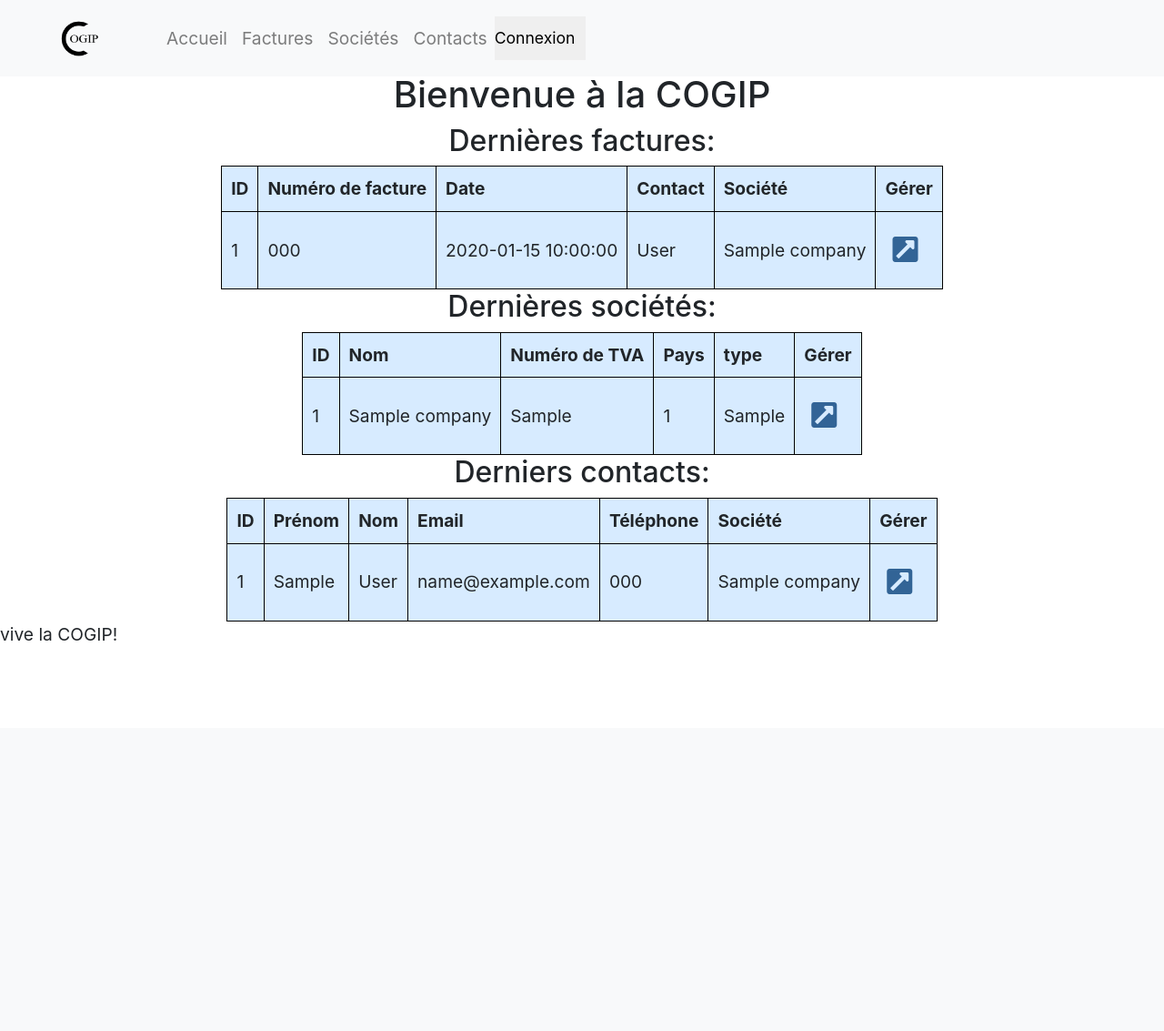
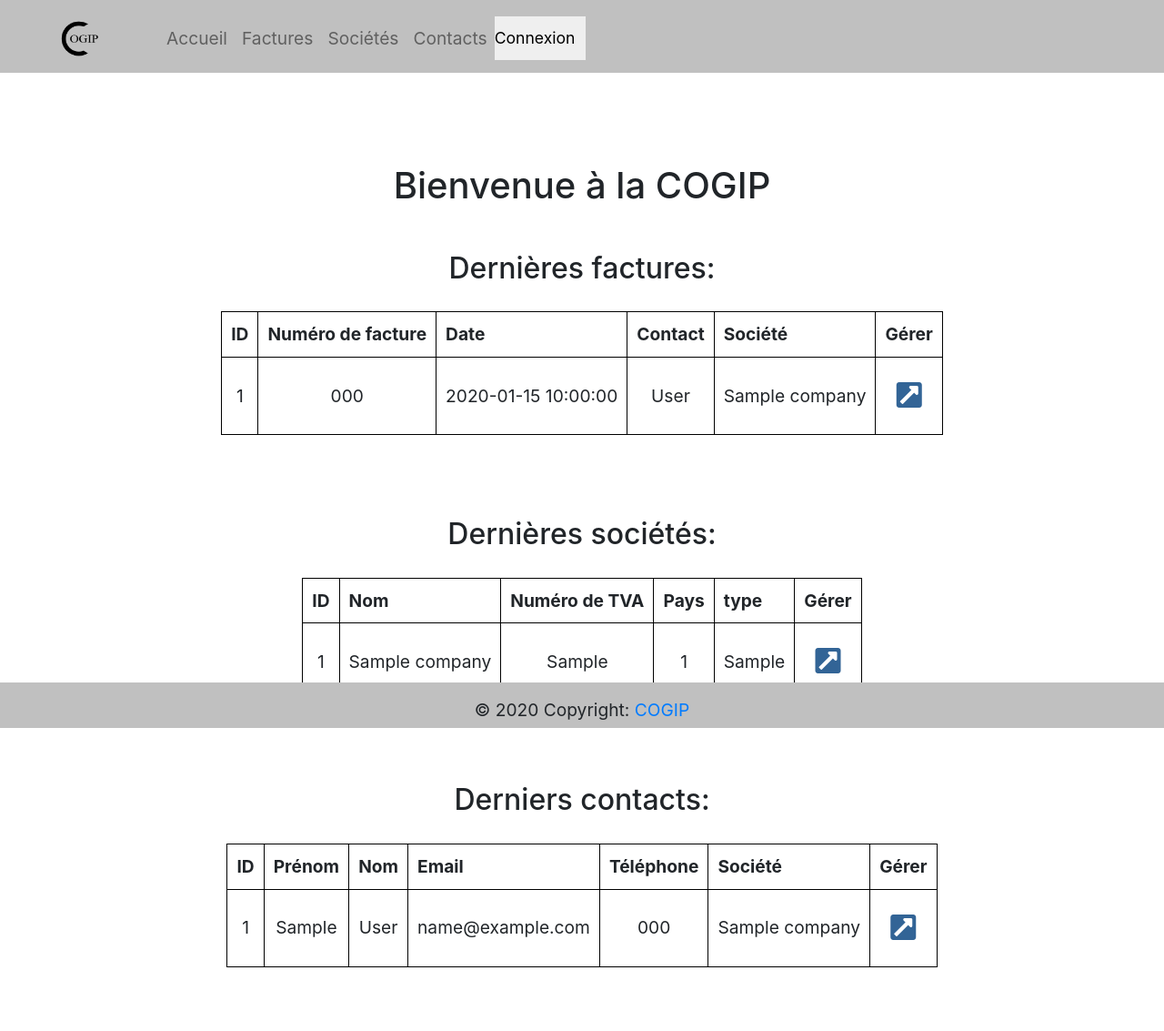
Before and after one commit to DewerseB/COGIP-app, a PHP site: page / in a window 1280 px wide. Shown: the whole page at 91% size. Before the commit the page ends 704 px from the top, so only its background shows below. Run offline with PHP 8.4, Linux system fonts and the light colour scheme; tables that the repository leaves empty or names only in its code hold one stand-in row (values such as "Sample post").

Commit message:
header, footer et mise en place du css pour les pages

```diff
--- a/public/css/style.css
+++ b/public/css/style.css
@@ -3,6 +3,14 @@ main {
     display: flex;
     flex-direction: column;
     align-items: center;
+    position: relative;
+    margin-top: 100px;
+}
+
+body {
+    height: 100%;
+    margin: 0;
+    padding: 0;
 }
 
 header,
@@ -12,6 +20,7 @@ footer {
     display: flex;
     justify-content: center;
     align-items: center;
+    background-color: #c0c0c0;
 }
 
 a {
@@ -24,7 +33,8 @@ a {
     display: flex;
     flex-direction: column;
     padding: 2rem;
-    background-color: rgb(215, 235, 255);
+    background-color: #c0c0c0;
+    margin: auto;
 }
 
 div.form {
@@ -63,6 +73,7 @@ button {
 
 button.nav {
     font-size: 1.1rem;
+    text-align: center;
     /* background: rgb(150, 200, 250); */
 }
 
@@ -95,41 +106,43 @@ button:active {
 }
 
 /* affichage des données */
-/* partie maxendre css */
+
 table {
     border-collapse: collapse;
     display: flex;
     justify-content: center;
     align-items: center;
-    background-color: rgb(215, 235, 255);
+    margin-bottom: 70px;
+    /* background-color: rgb(215, 235, 255); */
+    /* border: 1px solid black; */
 }
 
-tbody {
-    background-color: rgb(215, 235, 255);
-}
+/* tbody {
+     background-color: rgb(215, 235, 255);
+} */
 
 th,
 td {
     border: 1px solid black;
     padding: 10px;
-}
-
-.container {
-    display: flex;
-    justify-content: center;
-    align-items: center;
+    text-align: center;
 }
 
 h1 {
     text-align: center;
+
+    padding-bottom: 20px;
 }
 
 h2 {
     text-align: center;
+    padding-top: 20px;
+    padding-bottom: 20px;
 }
 
 .navbar-nav {
     flex-direction: row;
+    float: left;
 }
 
 .nav-link {
@@ -140,3 +153,18 @@ nav {
     text-align: center;
     justify-content: center;
 }
+
+footer {
+    position: fixed;
+    bottom: 0;
+    width: 100%;
+    height: 50px;
+}
+
+.contactDetails {
+    text-align: center;
+}
+
+#pLog {
+    text-align: center;
+}
--- a/view/footer.php
+++ b/view/footer.php
@@ -1,3 +1,10 @@
-<footer>
-    <p>vive la COGIP!</p>
+<!-- Footer -->
+<footer class="page-footer font-small blue">
+
+  <!-- Copyright -->
+  <div class="footer-copyright text-center py-3">© 2020 Copyright:
+    <a href="/COGIP-app/dashboard">COGIP</a>
+  </div>
+  <!-- Copyright -->
+
 </footer>
--- a/view/header.php
+++ b/view/header.php
@@ -1,7 +1,7 @@
 <header>
 
 
-    <nav class="navbar navbar-expand-lg navbar-light bg-light">
+    <nav class="navbar navbar-expand-lg navbar-light  background-color: #c0c0c0;">
   <a class="navbar-brand" href="#"><img src="/COGIP-app/public/img/logo.png" alt="logo" width="30%"></a>
   <button class="navbar-toggler" type="button" data-toggle="collapse" data-target="#navbarNavDropdown" aria-controls="navbarNavDropdown" aria-expanded="false" aria-label="Toggle navigation">
     <span class="navbar-toggler-icon"></span>
--- a/view/pages/dashboard.php
+++ b/view/pages/dashboard.php
@@ -17,9 +17,7 @@
 
             <h2>Dernières factures:</h2>
 
-<div class="container">
-    <div class="row">
-        <div class="col-12 col-sm-12 col-md-12 col-lg-12 col-xl-12">
+
             <table>
                 <th>ID</th>
                 <th>Numéro de facture</th>
@@ -46,17 +44,13 @@
                 }
                 ?>
             </table>
-        </div>
-    </div>
-</div>
+
 
 
 
 <h2>Dernières sociétés:</h2>
 
-<div class="container">
-    <div class="row">
-        <div class="col-12 col-sm-12 col-md-12 col-lg-12 col-xl-12">
+
             <table>
                 <th>ID</th>
                 <th>Nom</th>
@@ -83,18 +77,14 @@
                 }
                 ?>
             </table>
-        </div>
-    </div>
-</div>
+
 
 
 
 
 <h2>Derniers contacts:</h2>
 
-<div class="container">
-    <div class="row">
-        <div class="col-12 col-sm-12 col-md-12 col-lg-12 col-xl-12">
+
             <table>
                 <th>ID</th>
                 <th>Prénom</th>
@@ -123,6 +113,3 @@
                 }
                 ?>
             </table>
-        </div>
-    </div>
-</div>
--- a/view/pages/login.php
+++ b/view/pages/login.php
@@ -1,5 +1,5 @@
 <h1>Bienvenue à la COGIP</h1>
-<p>Bienvenue dans l'espace de connexion de la COGIP</p>
+<p id="pLog">Bienvenue dans l'espace de connexion de la COGIP</p>
 <form class="formContent" action="index.php" method="POST">
 	<div class="form">
 		<label for="username">Votre identifiant</label>
```
Also changed, not shown: view/pages/invoices/list.php (line endings or trailing spaces).
